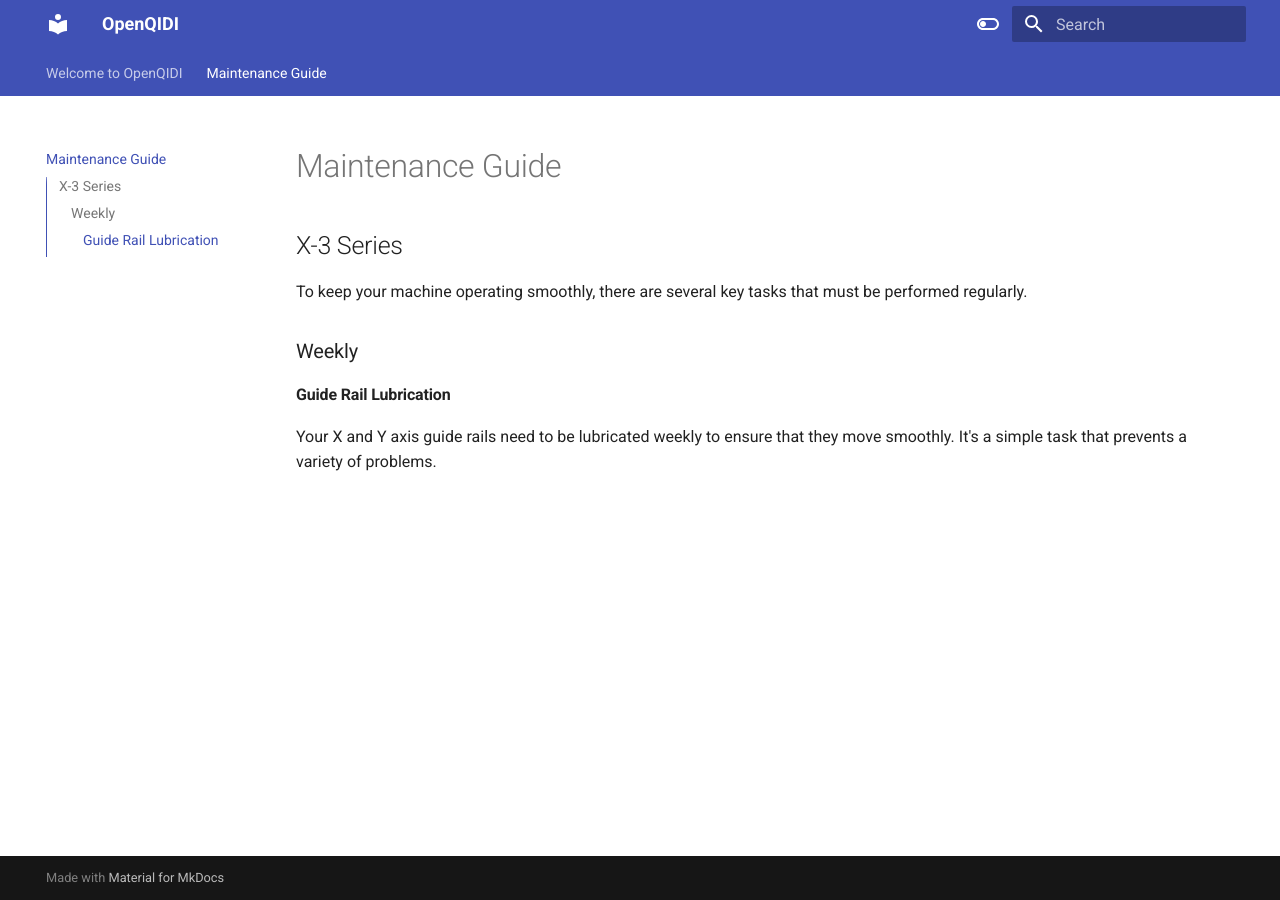
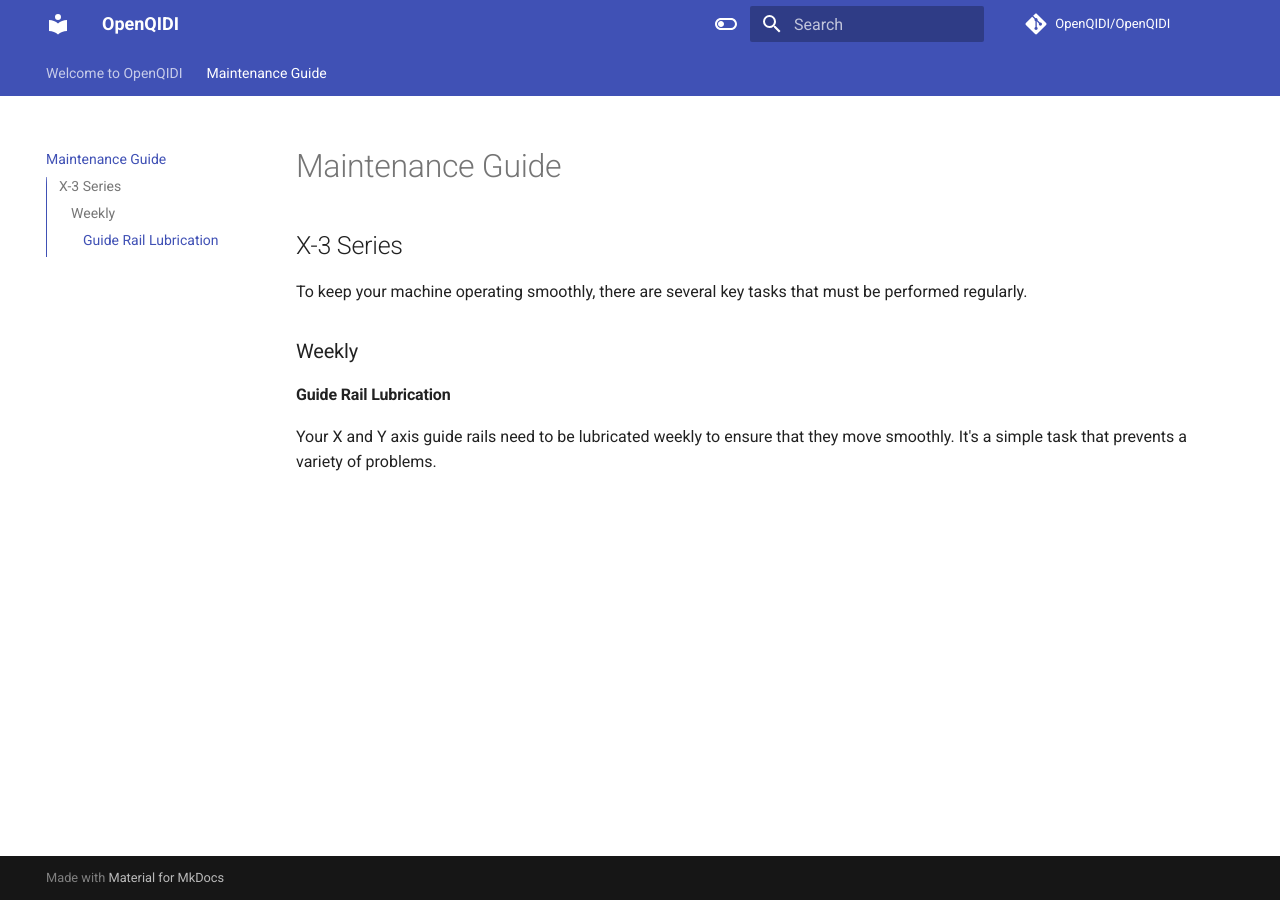
Before and after one commit to OpenQIDI/OpenQIDI, an MkDocs documentation site: the page built from docs/maintenance.md, in a window 1280 px wide. Built offline with MkDocs 1.6.1 and Material for MkDocs 9.7.7, drawn with Linux system fonts in a browser that asks for light colours; comment, search, counter and statistics services are not loaded.

```diff
--- a/mkdocs.yml
+++ b/mkdocs.yml
@@ -1,4 +1,6 @@
 site_name: OpenQIDI
+repo_url: https://github.com/OpenQIDI/OpenQIDI
+repo_name: OpenQIDI/OpenQIDI
 theme:
   name: material
   features:
```
Also changed, not shown: 1 other file.
